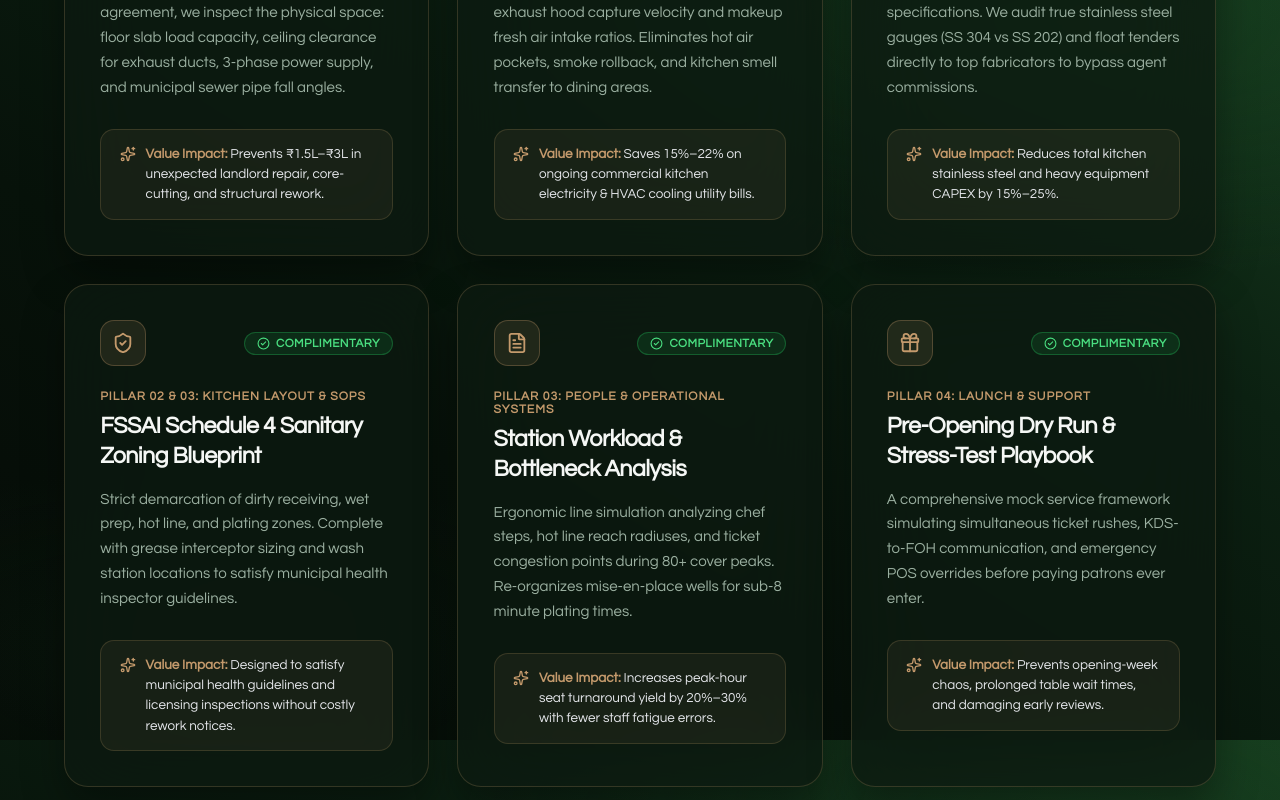
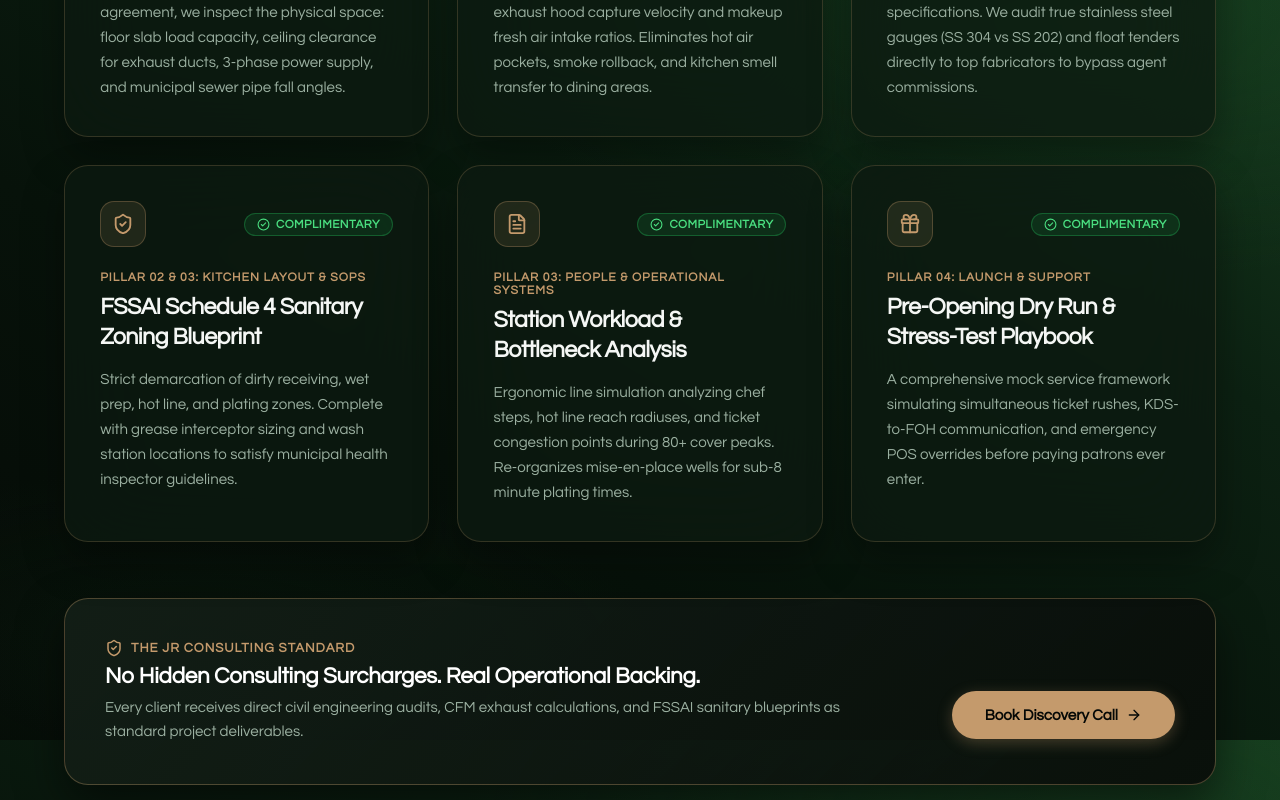
Before and after one commit to Bhargavrajput0110/JRconsultancy, a React (Vite) app in the folder client/: page /services in a window 1280 px wide. Shown: the part 4860-5660 px from the top of the page. Built offline with nearby package versions, Linux system fonts and the light colour scheme.

Commit message:
fix: remove Value Impact lines from all strategic insight cards

```diff
--- a/client/src/pages/ServicesPage.tsx
+++ b/client/src/pages/ServicesPage.tsx
@@ -404,27 +404,10 @@ export default function ServicesPage() {
                       color: 'var(--color-text-muted)',
                       fontSize: '0.94rem',
                       lineHeight: 1.65,
-                      marginBottom: '1.75rem'
+                      marginBottom: 0
                     }}>
                       {insight.desc}
                     </p>
-                  </div>
-
-                  {/* Bottom Impact Box */}
-                  <div style={{
-                    background: 'rgba(196, 154, 108, 0.07)',
-                    border: '1px solid rgba(196, 154, 108, 0.2)',
-                    borderRadius: '14px',
-                    padding: '0.9rem 1.15rem',
-                    display: 'flex',
-                    alignItems: 'flex-start',
-                    gap: '10px'
-                  }}>
-                    <Sparkles size={16} color="var(--color-accent, #c49a6c)" style={{ flexShrink: 0, marginTop: '2px' }} />
-                    <div style={{ fontSize: '0.84rem', color: '#e5e7eb', lineHeight: 1.5 }}>
-                      <strong style={{ color: 'var(--color-accent, #c49a6c)' }}>Value Impact: </strong>
-                      {insight.impact}
-                    </div>
                   </div>
                 </SpotlightCard>
               </motion.div>
```
Also changed, not shown: client/src/components/Services.tsx (+4 -16 lines).
